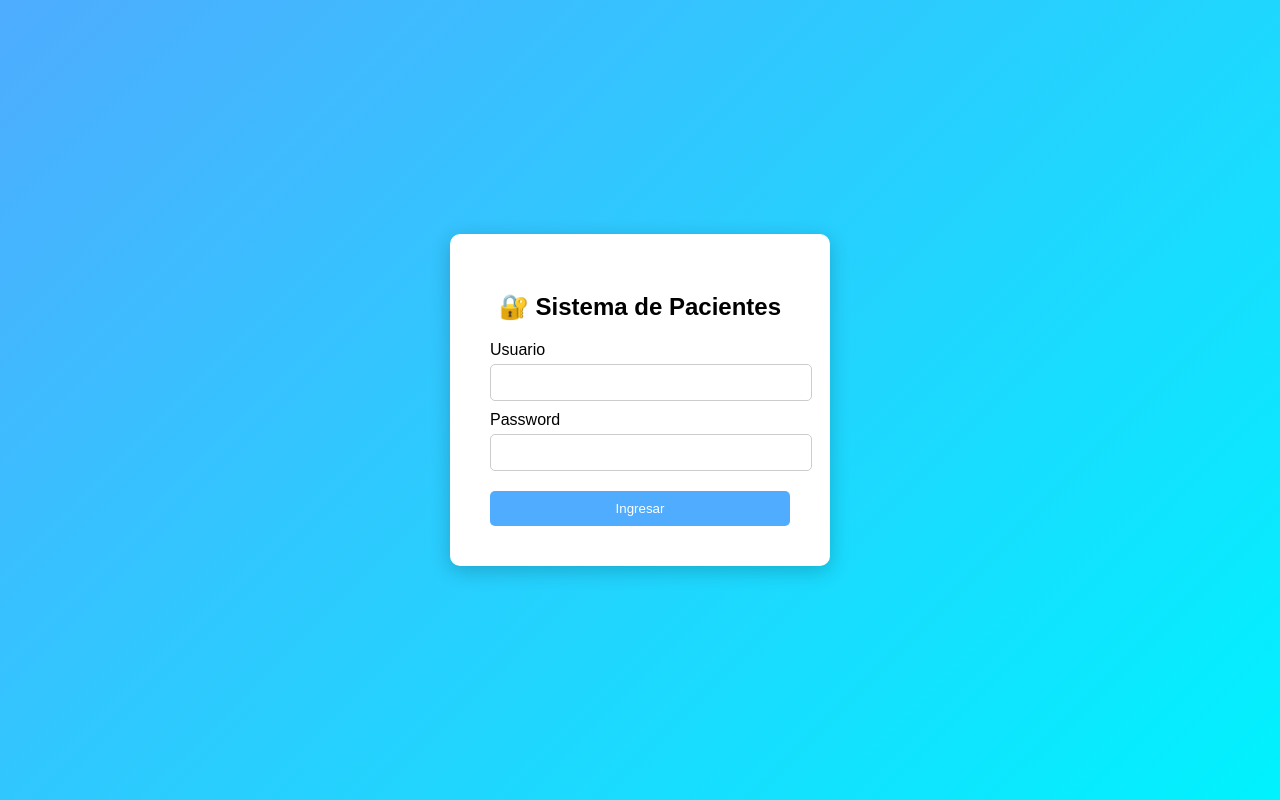
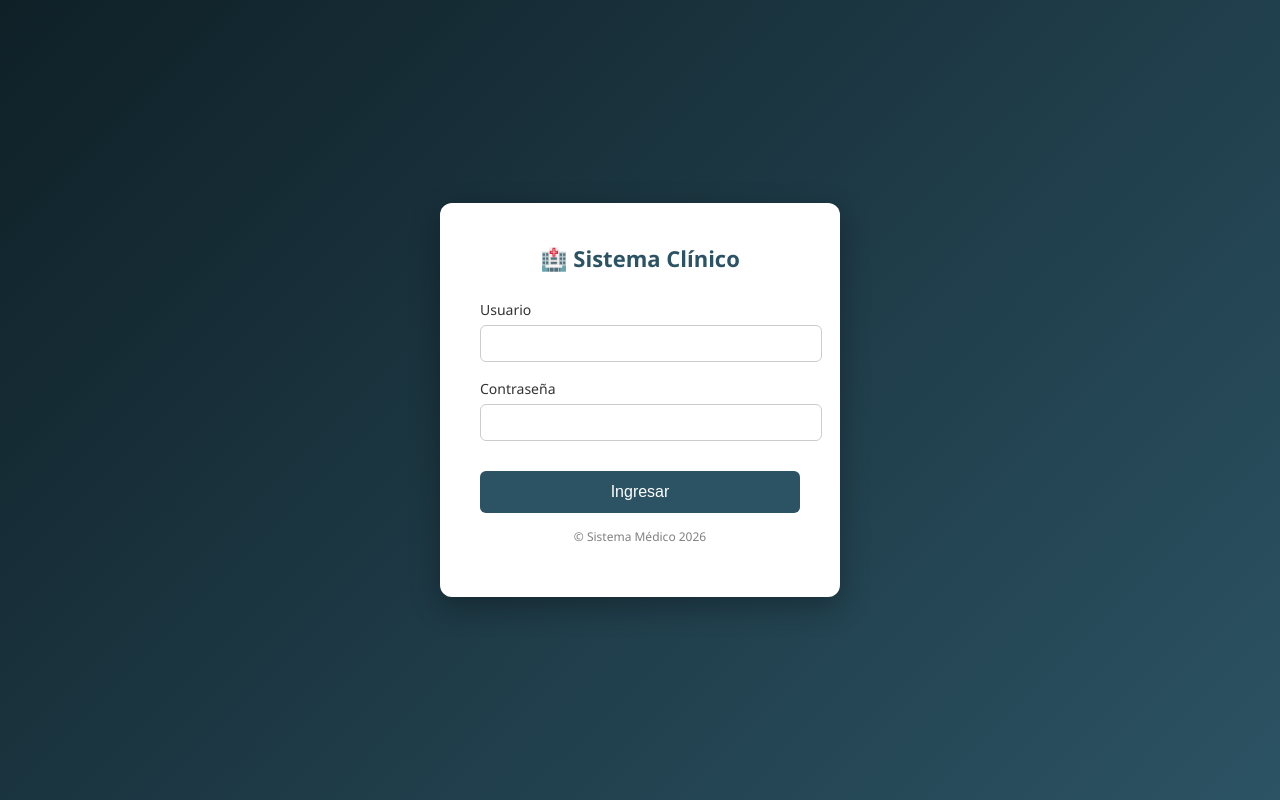
Before and after one commit to KuenenRivera/app-pacientes, a Flask app: page /login in a window 1280 px wide. Run offline with Flask 3, Linux system fonts and the light colour scheme.

Commit message:
mejora diseño login

```diff
--- a/Static/styles.css
+++ b/Static/styles.css
@@ -1,51 +1,70 @@
 body.login-body {
     margin: 0;
-    font-family: Arial, sans-serif;
-    background: linear-gradient(135deg, #4facfe, #00f2fe);
+    font-family: 'Segoe UI', sans-serif;
+    background: linear-gradient(135deg, #0f2027, #2c5364);
     height: 100vh;
     display: flex;
     justify-content: center;
     align-items: center;
 }
 
-.login-container {
+.login-box {
     background: white;
     padding: 40px;
-    border-radius: 10px;
-    width: 300px;
-    box-shadow: 0px 5px 20px rgba(0,0,0,0.2);
+    border-radius: 12px;
+    width: 320px;
+    box-shadow: 0 10px 30px rgba(0,0,0,0.3);
     text-align: center;
 }
 
-.login-container h2 {
-    margin-bottom: 20px;
+.login-header {
+    font-size: 22px;
+    margin-bottom: 25px;
+    color: #2c5364;
+    font-weight: bold;
 }
 
-.login-container label {
-    display: block;
+.input-group {
     text-align: left;
-    margin-top: 10px;
+    margin-bottom: 15px;
 }
 
-.login-container input {
+.input-group label {
+    font-size: 14px;
+    color: #333;
+}
+
+.input-group input {
     width: 100%;
     padding: 10px;
     margin-top: 5px;
-    border-radius: 5px;
+    border-radius: 6px;
     border: 1px solid #ccc;
+    outline: none;
 }
 
-.login-container button {
+.input-group input:focus {
+    border-color: #2c5364;
+}
+
+.btn-login {
     width: 100%;
-    margin-top: 20px;
-    padding: 10px;
-    background: #4facfe;
+    padding: 12px;
+    margin-top: 15px;
+    background: #2c5364;
     color: white;
     border: none;
-    border-radius: 5px;
+    border-radius: 6px;
     cursor: pointer;
+    font-size: 16px;
 }
 
-.login-container button:hover {
-    background: #007bff;
+.btn-login:hover {
+    background: #1e3c72;
 }
+
+.footer {
+    margin-top: 15px;
+    font-size: 12px;
+    color: gray;
+}
--- a/templates/login.html
+++ b/templates/login.html
@@ -1,23 +1,35 @@
 <!DOCTYPE html>
 <html>
 <head>
-    <title>Login</title>
+    <title>Login - Sistema Médico</title>
     <link rel="stylesheet" href="/static/styles.css">
 </head>
 <body class="login-body">
 
-<div class="login-container">
-    <h2>🔐 Sistema de Pacientes</h2>
+<div class="login-box">
+
+    <div class="login-header">
+        🏥 Sistema Clínico
+    </div>
 
     <form method="POST">
-        <label>Usuario</label>
-        <input type="text" name="usuario" required>
 
-        <label>Password</label>
-        <input type="password" name="password" required>
+        <div class="input-group">
+            <label>Usuario</label>
+            <input type="text" name="usuario" required>
+        </div>
 
-        <button type="submit">Ingresar</button>
+        <div class="input-group">
+            <label>Contraseña</label>
+            <input type="password" name="password" required>
+        </div>
+
+        <button class="btn-login">Ingresar</button>
+
     </form>
+
+    <p class="footer">© Sistema Médico 2026</p>
+
 </div>
 
 </body>
```
